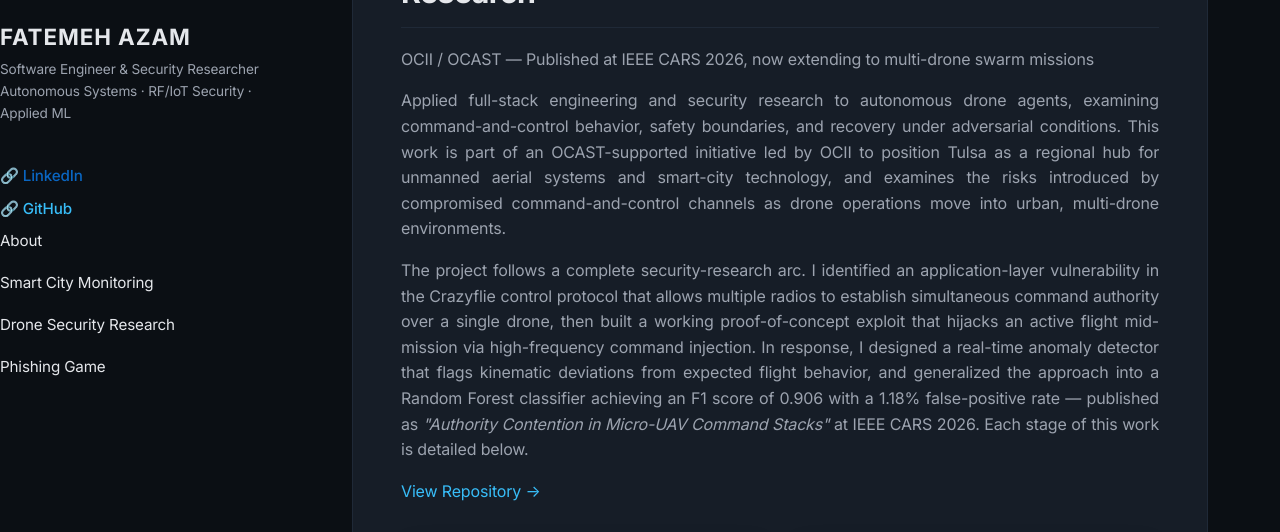
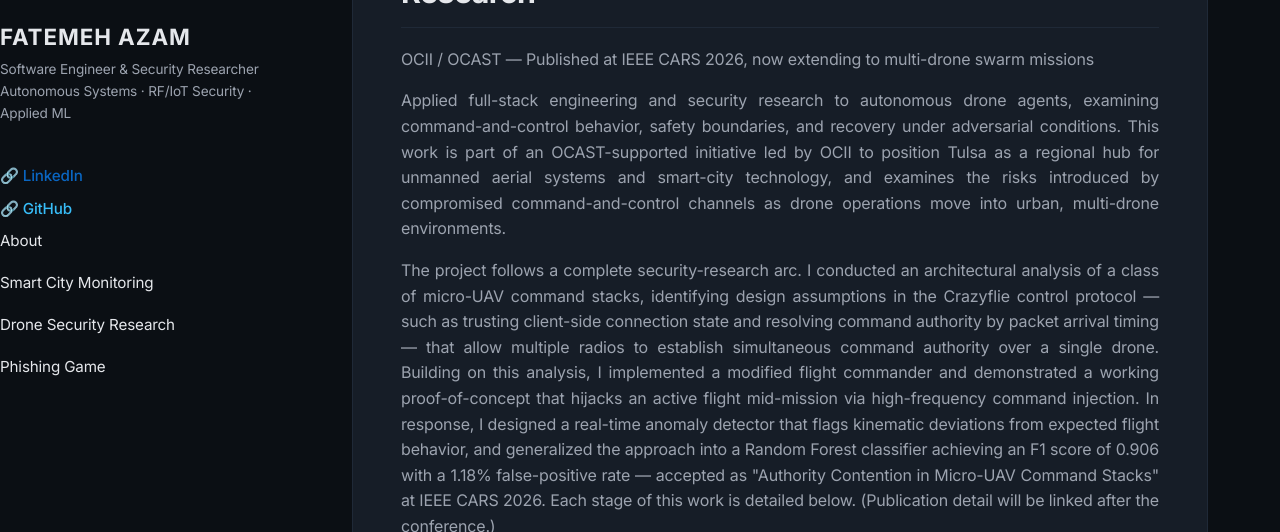
Before and after one commit to fatemehazam-crypto/fatemehazam.github.io, a Jekyll site: the page built from index.html, in a window 1280 px wide and 900 px high, scrolled down 2233 px, cut to the strip 0-532 px from the top of the window. Built offline with Jekyll 4.4.1, drawn with Linux system fonts in a browser that asks for light colours; some of the changed text lies outside the part shown.

Commit message:
Update index.html

```diff
--- a/index.html
+++ b/index.html
@@ -64,11 +64,13 @@
         I am a software engineer and security researcher at the Oklahoma Cyber Innovation
         Institute (OCII), University of Tulsa, where I design, build, and evaluate real-world
         systems at the intersection of applied machine learning, cybersecurity, and autonomous
-        systems. My research identified and demonstrated a command-hijacking vulnerability in
-        autonomous drone control protocols, and produced the detection system that addresses
-        it — published at IEEE CARS 2026. Alongside this research, I build the full-stack
-        platforms, RF sensor networks, and embedded infrastructure that carry this work from
-        the lab into deployable, real-world systems.
+        systems. My research identified and demonstrated a security gap in how autonomous drone
+        control protocols resolve conflicting commands, and developed a detection system to
+        address it — published at IEEE CARS 2026.Alongside this research, I design and build the
+        full-stack platforms, RF sensor networks, and embedded infrastructure that power the
+        testbed — translating experimental protocols into deployable, real-world systems.
+
+
       </p>
     </section>
 
@@ -149,15 +152,21 @@
       </p>
 
       <p class="project-summary">
-        The project follows a complete security-research arc. I identified an
-        application-layer vulnerability in the Crazyflie control protocol that allows multiple
-        radios to establish simultaneous command authority over a single drone, then built a
-        working proof-of-concept exploit that hijacks an active flight mid-mission via
-        high-frequency command injection. In response, I designed a real-time anomaly detector
-        that flags kinematic deviations from expected flight behavior, and generalized the
-        approach into a Random Forest classifier achieving an F1 score of 0.906 with a 1.18%
-        false-positive rate — published as <em>"Authority Contention in Micro-UAV Command
-        Stacks"</em> at IEEE CARS 2026. Each stage of this work is detailed below.
+        The project follows a complete security-research arc. I conducted an
+        architectural analysis of a class of micro-UAV command stacks,
+        identifying design assumptions in the Crazyflie control protocol —
+        such as trusting client-side connection state and resolving command
+        authority by packet arrival timing — that allow multiple radios to
+        establish simultaneous command authority over a single drone. Building
+        on this analysis, I implemented a modified flight commander and
+        demonstrated a working proof-of-concept that hijacks an active flight
+        mid-mission via high-frequency command injection. In response, I designed
+        a real-time anomaly detector that flags kinematic deviations from expected
+        flight behavior, and generalized the approach into a Random Forest classifier
+        achieving an F1 score of 0.906 with a 1.18% false-positive rate — accepted
+        as "Authority Contention in Micro-UAV Command Stacks" at IEEE CARS 2026.
+        Each stage of this work is detailed below. (Publication detail will be
+        linked after the conference.)
       </p>
 
       <p><a href="https://github.com/fatemehazam-crypto/Smart-City-Projects" target="_blank">View Repository →</a></p>
@@ -215,10 +224,12 @@
       <details>
         <summary><strong>Commander Hijacking Attack</strong></summary>
         <p>
-          Discovered an application-layer vulnerability in the Crazyflie control protocol that
-          allows multiple Crazyradios to connect simultaneously. Built a modified
-          MotionCommander and HighLevelCommander enabling an attacker controller to override
-          legitimate flight commands through high-frequency packet injection.
+          Conducted an architectural analysis of the Crazyflie control protocol,
+          identifying that it permits multiple Crazyradios to connect and
+          establish command authority simultaneously. Built a modified
+          MotionCommander and HighLevelCommander demonstrating that an attacker
+          controller can override legitimate flight commands through
+          high-frequency packet injection.
         </p>
         <ul>
           <li>Modified Crazyflie client to accept multiple radios</li>
```
Also changed, not shown: other parts of index.html (+4 -3 lines).
